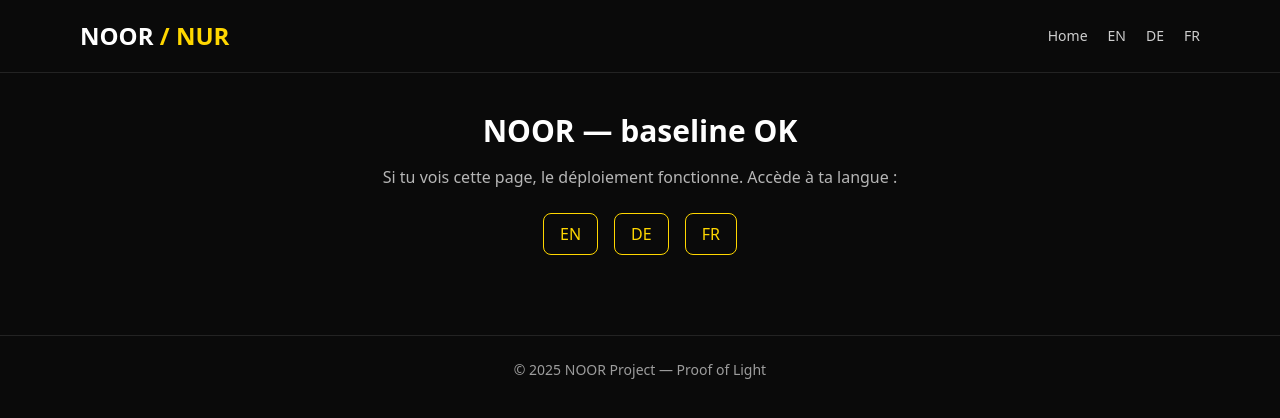
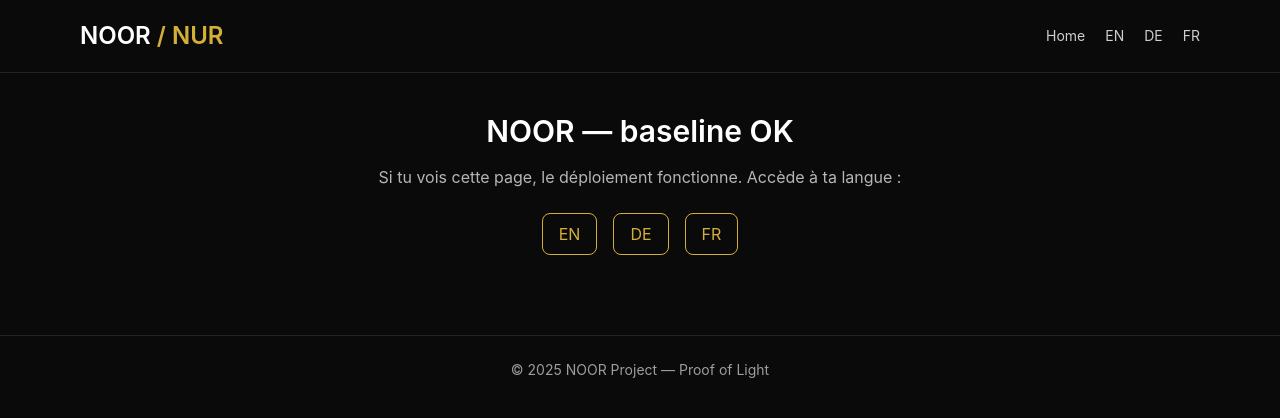
Before and after one commit to noorfinances-eng/noor-pages, a Next.js app: page / in a window 1280 px wide. Shown: the top 418 px of the page. Built offline with nearby package versions, Linux system fonts and the light colour scheme.

Commit message:
Update tailwind.config.js

```diff
--- a/tailwind.config.js
+++ b/tailwind.config.js
@@ -3,7 +3,24 @@ module.exports = {
   content: ["./pages/**/*.{js,jsx}", "./components/**/*.{js,jsx}"],
   theme: {
     extend: {
-      colors: { gold: "#FFD700", night: "#0a0a0a" }
+      colors: {
+        gold: "#D4AF37",   // or mat (plus crédible, ton luxueux)
+        night: "#0A0A0A",  // noir profond
+        muted: "#B1B1B1"   // gris clair pour texte secondaire
+      },
+      fontFamily: {
+        sans: [
+          "Inter",
+          "ui-sans-serif",
+          "system-ui",
+          "Segoe UI",
+          "Roboto",
+          "Helvetica",
+          "Arial",
+          "Apple Color Emoji",
+          "Segoe UI Emoji"
+        ]
+      }
     }
   },
   plugins: []
```
